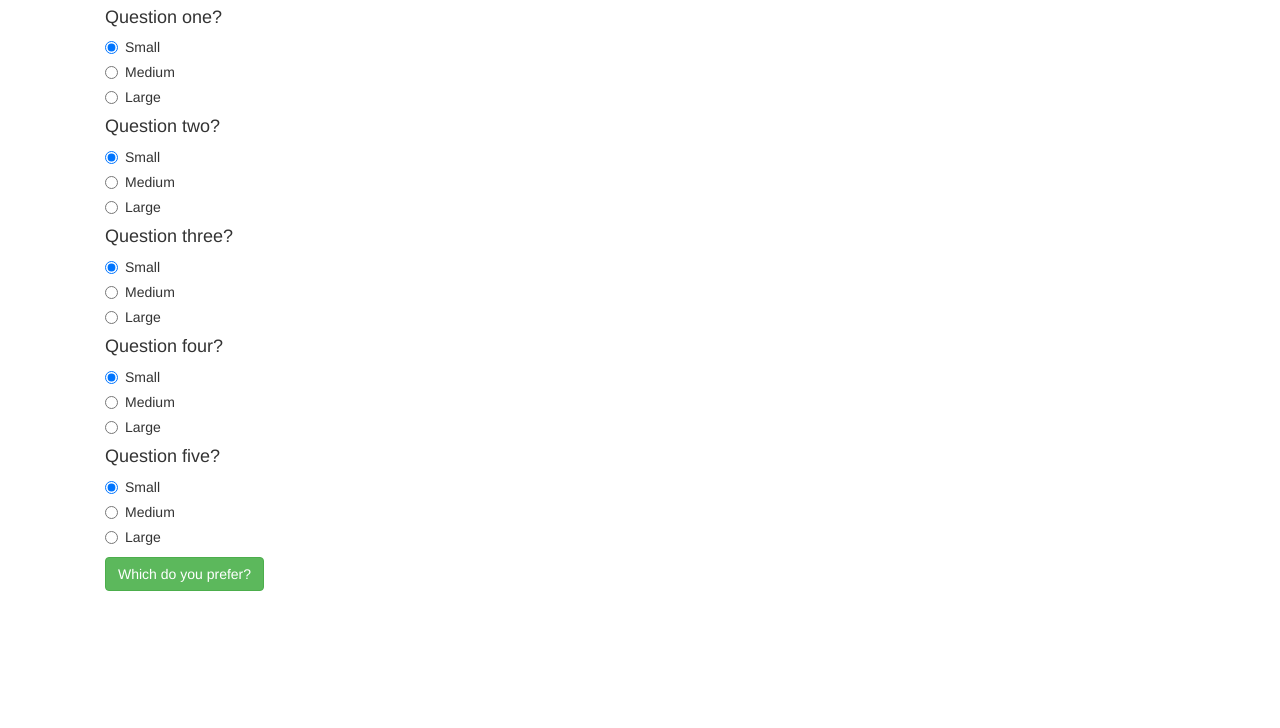
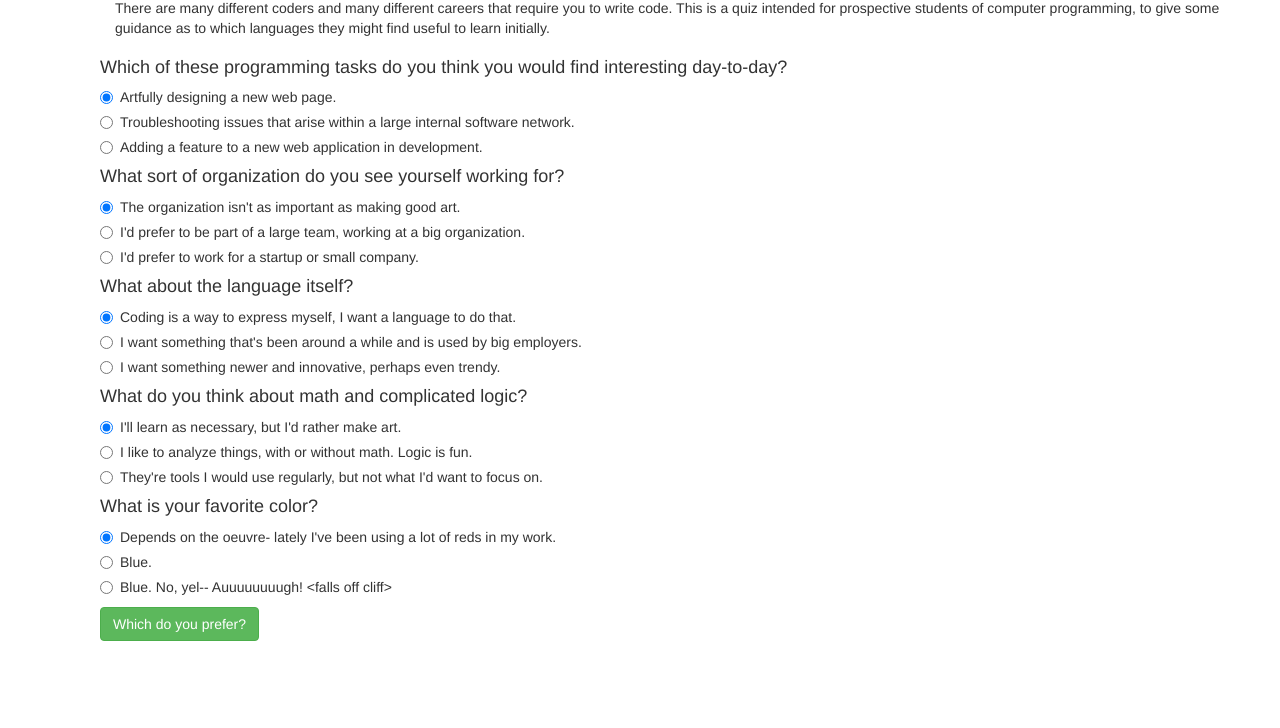
Before and after one commit to tfirman/TrackSuggester, a plain HTML site: page index.html in a window 1280 px wide. Shown: the part 72-800 px from the top of the page. Drawn offline with Linux system fonts and the light colour scheme.

Commit message:
Adds text to questions

```diff
--- a/css/styles.css
+++ b/css/styles.css
@@ -1,6 +1,18 @@
 body {
   margin-left: 100px;
+  margin-right: 100px;
 }
+
 .results {
   display: none;
 }
+
+#result1 {
+  display: none;
+}
+#result2 {
+  display: none;
+}
+#result3 {
+  display: none;
+}
--- a/index.html
+++ b/index.html
@@ -5,107 +5,107 @@
     <link href="css/styles.css" rel="stylesheet" type="text/css">
     <script src="js/jquery-3.3.1.js"></script>
     <script src="js/scripts.js"></script>
-    <title>What programming language to choose</title>
+    <title>Which programming language to study questionnaire</title>
   </head>
   <body>
     <div class="container">
-      <h1>What sort of coding do you want to do?</h1>
-
+      <h1>What language to learn to start?</h1>
+      <p>There are many different coders and many different careers that require you to write code.  This is a quiz intended for prospective students of computer programming, to give some guidance as to which languages they might find useful to learn initially.</p>
       <div class="row">
-        <h4>Question one?</h4>
+        <h4>Which of these programming tasks do you think you would find interesting day-to-day?</h4>
         <form id="questionnaire">
           <div class="radio">
             <label>
               <input type="radio" name="qone" value="a1" checked>
-              Small
+              Artfully designing a new web page.
             </label>
           </div>
           <div class="radio">
             <label>
               <input type="radio" name="qone" value="b1">
-              Medium
+              Troubleshooting issues that arise within a large internal software network.
             </label>
           </div>
           <div class="radio">
             <label>
               <input type="radio" name="qone" value="c1">
-              Large
+              Adding a feature to a new web application in development.
             </label>
           </div>
-          <h4>Question two?</h4>
+          <h4>What sort of organization do you see yourself working for?</h4>
           <div class="radio">
             <label>
               <input type="radio" name="qtwo" value="a2" checked>
-              Small
+              The organization isn't as important as making good art.
             </label>
           </div>
           <div class="radio">
             <label>
               <input type="radio" name="qtwo" value="b2">
-              Medium
+              I'd prefer to be part of a large team, working at a big organization.
             </label>
           </div>
           <div class="radio">
             <label>
               <input type="radio" name="qtwo" value="c2">
-              Large
+              I'd prefer to work for a startup or small company.
             </label>
           </div>
-          <h4>Question three?</h4>
+          <h4>What about the language itself?</h4>
           <div class="radio">
             <label>
               <input type="radio" name="qthree" value="a3" checked>
-              Small
+              Coding is a way to express myself, I want a language to do that.
             </label>
           </div>
           <div class="radio">
             <label>
               <input type="radio" name="qthree" value="b3">
-              Medium
+              I want something that's been around a while and is used by big employers.
             </label>
           </div>
           <div class="radio">
             <label>
               <input type="radio" name="qthree" value="c3">
-              Large
+              I want something newer and innovative, perhaps even trendy.
             </label>
           </div>
-          <h4>Question four?</h4>
+          <h4>What do you think about math and complicated logic?</h4>
           <div class="radio">
             <label>
               <input type="radio" name="qfour" value="a4" checked>
-              Small
+              I'll learn as necessary, but I'd rather make art.
             </label>
           </div>
           <div class="radio">
             <label>
               <input type="radio" name="qfour" value="b4">
-              Medium
+              I like to analyze things, with or without math.  Logic is fun.
             </label>
           </div>
           <div class="radio">
             <label>
               <input type="radio" name="qfour" value="c4">
-              Large
+              They're tools I would use regularly, but not what I'd want to focus on.
             </label>
           </div>
-          <h4>Question five?</h4>
+          <h4>What is your favorite color?</h4>
           <div class="radio">
             <label>
               <input type="radio" name="qfive" value="a5" checked>
-              Small
+              Depends on the oeuvre- lately I've been using a lot of reds in my work.
             </label>
           </div>
           <div class="radio">
             <label>
               <input type="radio" name="qfive" value="b5">
-              Medium
+              Blue.
             </label>
           </div>
           <div class="radio">
             <label>
               <input type="radio" name="qfive" value="c5">
-              Large
+              Blue. No, yel-- Auuuuuuuugh!    &lt;falls off cliff&gt;
             </label>
           </div>
           <button type="submit" class="btn btn-success">Which do you prefer?</button>
```
